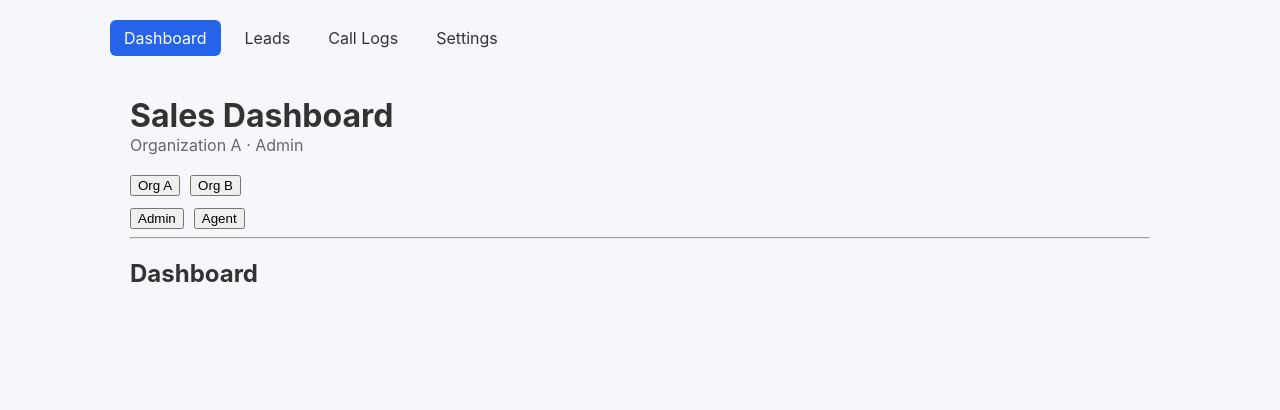
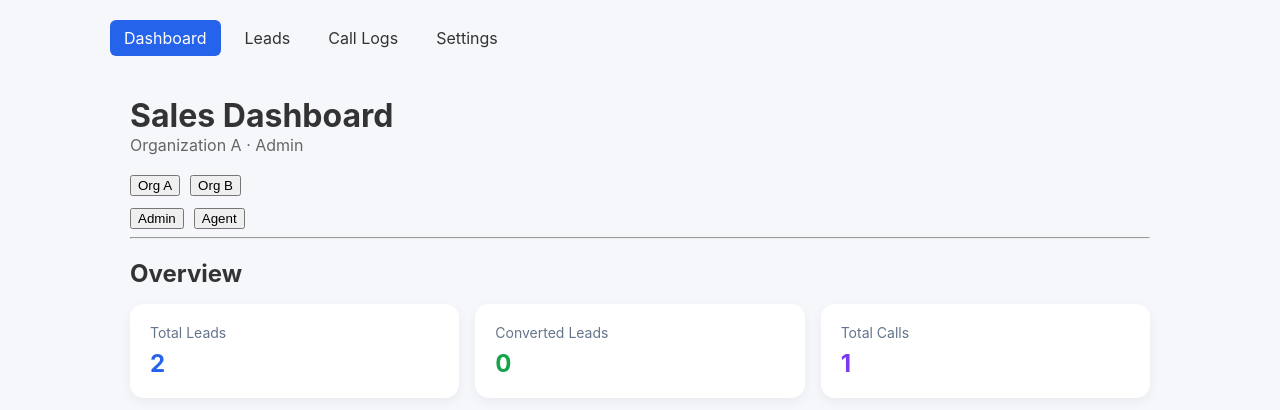
Before and after one commit to drishtagrover/multi-tenant-sales-dashboard, a React (Vite) app: page / in a window 1280 px wide. Shown: the top 410 px of the page. Built offline with nearby package versions, Linux system fonts and the light colour scheme.

Commit message:
Add tenant-aware dashboard summary cards

```diff
--- a/src/pages/Dashboard.jsx
+++ b/src/pages/Dashboard.jsx
@@ -1,5 +1,64 @@
+import { useAuth } from "../context/AuthContext"
+
 function Dashboard() {
-  return <h2>Dashboard</h2>
+  const { tenant } = useAuth()
+
+  const totalLeads = tenant?.leads?.length || 0
+  const convertedLeads =
+    tenant?.leads?.filter((lead) => lead.status === "Converted").length || 0
+  const totalCalls = tenant?.calls?.length || 0
+
+  return (
+    <div>
+      <h2 style={{ marginBottom: "16px" }}>Overview</h2>
+
+      <div
+        style={{
+          display: "grid",
+          gridTemplateColumns: "repeat(auto-fit, minmax(220px, 1fr))",
+          gap: "16px"
+        }}
+      >
+        <SummaryCard
+          title="Total Leads"
+          value={totalLeads}
+          color="#2563eb"
+        />
+
+        <SummaryCard
+          title="Converted Leads"
+          value={convertedLeads}
+          color="#16a34a"
+        />
+
+        <SummaryCard
+          title="Total Calls"
+          value={totalCalls}
+          color="#7c3aed"
+        />
+      </div>
+    </div>
+  )
+}
+
+/* ---------- Card Component ---------- */
+
+function SummaryCard({ title, value, color }) {
+  return (
+    <div
+      style={{
+        background: "#ffffff",
+        padding: "20px",
+        borderRadius: "14px",
+        boxShadow: "0 4px 12px rgba(0,0,0,0.05)"
+      }}
+    >
+      <p style={{ margin: 0, color: "#64748b", fontSize: "14px" }}>
+        {title}
+      </p>
+      <h2 style={{ margin: "8px 0 0", color }}>{value}</h2>
+    </div>
+  )
 }
 
 export default Dashboard
```
